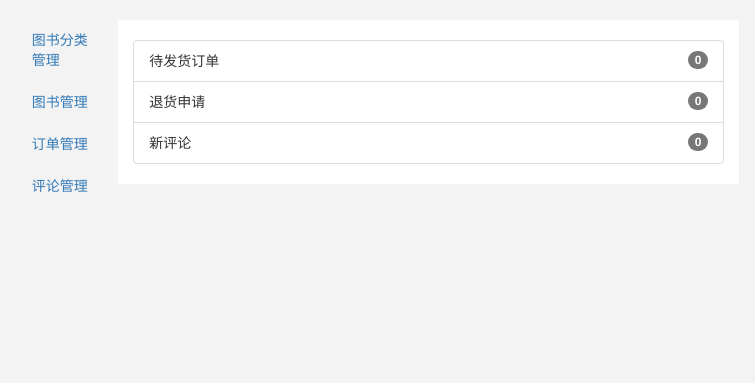
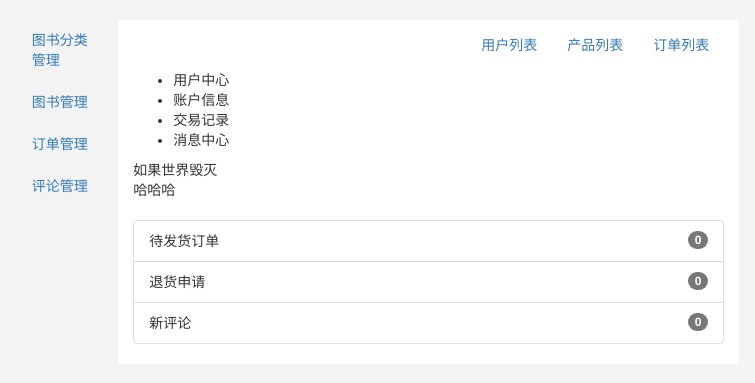
Before and after one commit to hyc-shayu/flask_bookstore, a Flask app: a page that uses templates/admin.html in a window 1280 px wide. Shown: the part 52-435 px from the top of the page, without its empty margins (250-1005 px from the left). Run offline with Flask 2, Linux system fonts and the light colour scheme; the visitor is signed in with stand-in values (Sample User, id 1); data comes from the database, SQL or seed files in the repository; some libraries are stand-ins or nearby versions.

Commit message:
ajax初步探索

```diff
--- /dev/null
+++ b/static/javaScript/admin_view.js
@@ -0,0 +1,37 @@
+function showAtRight(url) {
+    // $.ajax({
+    //     type: "GET",
+    //     url: url,
+    //     dataType: "html",
+    //     success: function (data) {//返回数据根据结果进行相应的处理
+    //         $("#content").html(data);
+    //     },
+    //     error: function () {
+    //         $("#content").load("获取数据失败！");
+    //     }
+    // });
+    $('#content').load(url);
+}
+$(function () {
+    $(".userMenu").on("click", "li", function(){
+        let sId = "#" + $(this).data("id");  //获取data-id的值
+        window.location.hash = sId;  //设置锚点
+        alert(sId);
+        loadInner(sId);
+    });
+    function loadInner(sId){
+        let pathn, i;
+        switch(sId){
+            case "#center": pathn = "/admin/test1"; i = 0; break;
+　　　　　　　case "#account": pathn = "/admin/test"; i = 1; break;
+            case "#trade": pathn = "/admin/test1"; i = 2; break;
+            case "#info": pathn = "/admin/test"; i = 3; break;
+　　　　　　  default: pathn = "/admin/test1"; i = 0; break;
+        }
+        $("#content").load(pathn); //加载相对应的内容
+        //$(".userMenu li").eq(i).addClass("current").siblings().removeClass("current"); //当前列表高亮
+    }
+    let sId = window.location.hash;
+    loadInner(sId);
+    alert(sId);
+})
--- a/templates/admin.html
+++ b/templates/admin.html
@@ -4,11 +4,28 @@
 {% endblock %}
 {% block head %}
 
+    <script src="{{ url_for('static',filename='javaScript/admin_view.js') }}"></script>
 {% endblock %}
 
 
 
 {% block main %}
+    <div id="navbar" class="navbar-collapse collapse">
+        <ul class="nav navbar-nav navbar-right">
+            <li><a href="###" onclick="showAtRight('/admin/test')"><i class="fa fa-users"></i> 用户列表</a></li>
+            <li><a href="###" onclick="showAtRight('/admin/test1')"><i class="fa fa-list-alt"></i> 产品列表</a></li>
+            <li><a href="###" onclick="showAtRight('/admin/test')"><i class="fa fa-list"></i> 订单列表</a></li>
+        </ul>
+    </div>
+    <div class="userWrap">
+        <ul class="userMenu">
+            <li class="current" data-id="center">用户中心</li>
+            <li data-id="account">账户信息</li>
+            <li data-id="trade">交易记录</li>
+            <li data-id="info">消息中心</li>
+        </ul>
+        <div id="content">hhhhhhhhhhhhhhh</div>
+    </div>
     <br>
     <ul class="list-group">
         <li class="list-group-item">
@@ -45,6 +62,32 @@
             <span class="badge">{{ orders_apply_return|length }}</span>
             退货申请
         </li>
+        {% for order in orders_apply_return %}
+            {% if loop.first %}
+                <table class="table table-hover">
+                <thead>
+                <tr>
+                    <th>订单号</th>
+                    <th>用户名</th>
+                    <th>收货人</th>
+                    <th>手机号码</th>
+                    <th>地址</th>
+                </tr>
+                </thead>
+                <tbady>
+            {% endif %}
+        <tr>
+            <th scope="row"><a href="{{ url_for('order_query', order_id=order.id) }}">订单_{{ order.id }}</a></th>
+            <td>{{ order.user.username }}</td>
+            <td>{{ order.name }}</td>
+            <td>{{ order.phone }}</td>
+            <td>{{ order.address }}</td>
+        </tr>
+        {% if loop.last %}
+            </tbady>
+            </table>
+        {% endif %}
+        {% endfor %}
         <li class="list-group-item">
             <span class="badge">{{ comments_new|length }}</span>
             新评论
@@ -74,5 +117,8 @@
         {% endif %}
         {% endfor %}
     </ul>
+{% endblock %}
+{% block body_end %}
+
 
 {% endblock %}
--- a/templates/admin_base.html
+++ b/templates/admin_base.html
@@ -75,4 +75,7 @@
     </div>
 </div>
 </body>
+{% block body_end %}
+
+{% endblock %}
 </html>
--- /dev/null
+++ b/templates/test.html
@@ -0,0 +1,5 @@
+<div>
+    哈哈哈
+    <br>
+    呵呵呵
+</div>
--- /dev/null
+++ b/templates/test1.html
@@ -0,0 +1,5 @@
+<div>
+    如果世界毁灭
+    <br>
+    哈哈哈
+</div>
--- a/views.py
+++ b/views.py
@@ -115,6 +115,16 @@ def admin_view():
         return render_template('admin.html')
 
 
+@app.route('/admin/test')
+def test():
+    return render_template('test.html')
+
+
+@app.route('/admin/test1')
+def test1():
+    return render_template('test1.html')
+
+
 @app.route('/admin/order_query-<order_id>')
 def order_query(order_id):
     order = OrderTable.query.filter(OrderTable.id == order_id)
@@ -140,7 +150,7 @@ def validate_login():
         if not user or not user.admin:
             flash('你不是管理员')
             return redirect(url_for('index'))
-    elif user and user.admin:
+    elif urls[1] != 'static' and user and user.admin:
         flash('你不是用户')
         return redirect(url_for('admin_view'))
 
```
